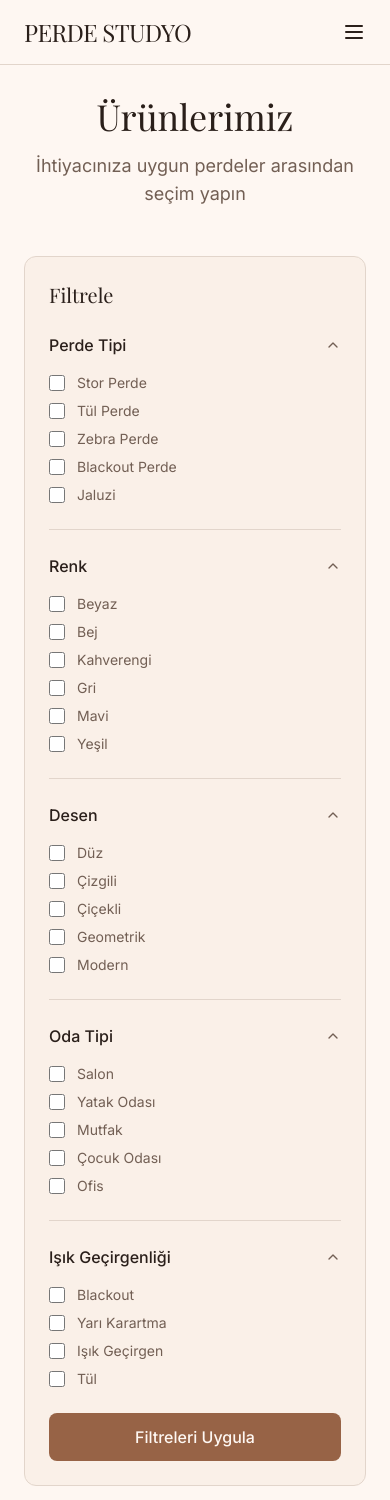
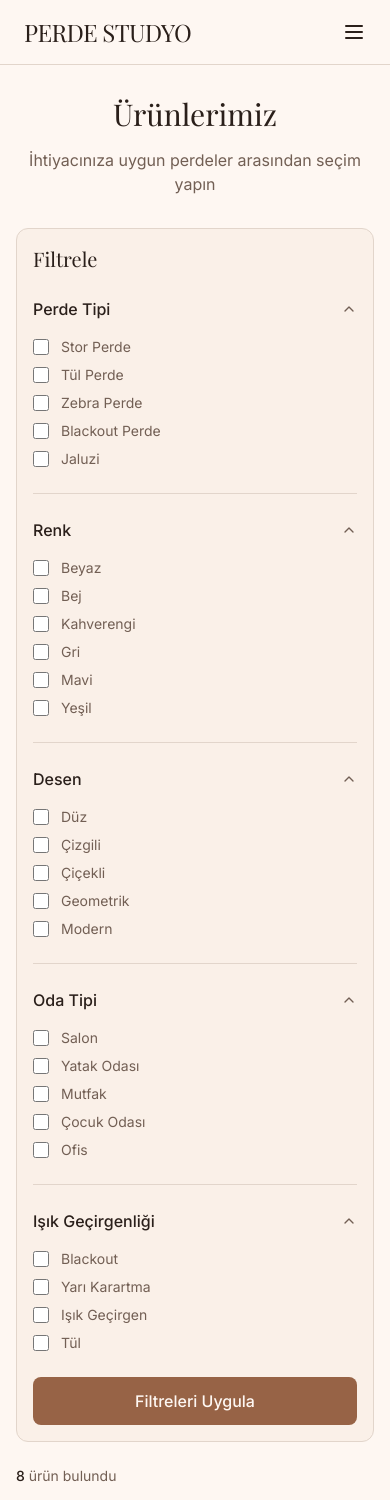
Before and after one commit to metehanelmas1/perdeci, a Next.js app: page /urunler in a window 390 px wide. Shown: the top 1500 px of the page. Built offline with nearby package versions, Linux system fonts and the light colour scheme; a web font is replaced by a local one.

Commit message:
Enhance product page layout and styling; adjust spacing, typography, and responsive design for better user experience

```diff
--- a/app/urunler/page.tsx
+++ b/app/urunler/page.tsx
@@ -13,15 +13,15 @@ export default function ProductsPage() {
     <>
       <Navbar />
       <main className="min-h-screen pt-24 pb-16 bg-background">
-        <div className="container mx-auto px-6">
-          <div className="text-center mb-12">
-            <h1 className="font-serif text-4xl md:text-5xl text-foreground mb-4">Ürünlerimiz</h1>
-            <p className="text-muted-foreground text-lg max-w-2xl mx-auto">
+        <div className="container mx-auto px-4 md:px-6">
+          <div className="text-center mb-8 md:mb-12">
+            <h1 className="font-serif text-3xl md:text-4xl lg:text-5xl text-foreground mb-4">Ürünlerimiz</h1>
+            <p className="text-muted-foreground text-base md:text-lg max-w-2xl mx-auto">
               İhtiyacınıza uygun perdeler arasından seçim yapın
             </p>
           </div>
 
-          <div className="grid lg:grid-cols-[280px_1fr] gap-8">
+          <div className="grid grid-cols-1 lg:grid-cols-[280px_1fr] gap-6 lg:gap-8">
             <ProductFilters />
             <ProductGrid />
           </div>
--- a/components/product-filters.tsx
+++ b/components/product-filters.tsx
@@ -39,7 +39,7 @@ export function ProductFilters() {
   ]
 
   return (
-    <aside className="bg-card border border-border rounded-xl p-6 h-fit sticky top-24">
+    <aside className="bg-card border border-border rounded-xl p-4 md:p-6 h-fit lg:sticky lg:top-24">
       <h2 className="font-serif text-xl text-foreground mb-6">Filtrele</h2>
 
       <div className="space-y-6">
--- a/components/product-grid.tsx
+++ b/components/product-grid.tsx
@@ -73,11 +73,11 @@ export function ProductGrid() {
 
   return (
     <div>
-      <div className="flex items-center justify-between mb-8">
-        <p className="text-muted-foreground">
+      <div className="flex flex-col sm:flex-row sm:items-center sm:justify-between gap-4 mb-6 md:mb-8">
+        <p className="text-muted-foreground text-sm md:text-base">
           <span className="text-foreground font-medium">{products.length}</span> ürün bulundu
         </p>
-        <select className="px-4 py-2 border border-border rounded-lg bg-card text-foreground focus:outline-none focus:ring-2 focus:ring-accent">
+        <select className="px-4 py-2 border border-border rounded-lg bg-card text-foreground text-sm md:text-base focus:outline-none focus:ring-2 focus:ring-accent w-full sm:w-auto">
           <option>Önerilen</option>
           <option>Fiyat: Düşükten Yükseğe</option>
           <option>Fiyat: Yüksekten Düşüğe</option>
@@ -85,7 +85,7 @@ export function ProductGrid() {
         </select>
       </div>
 
-      <div className="grid sm:grid-cols-2 lg:grid-cols-3 gap-6">
+      <div className="grid grid-cols-1 sm:grid-cols-2 lg:grid-cols-3 gap-4 md:gap-6">
         {products.map((product) => (
           <div
             key={product.id}
@@ -112,13 +112,12 @@ export function ProductGrid() {
               </button>
             </div>
 
-            <div className="p-5">
+            <div className="p-4 md:p-5">
               <p className="text-xs text-muted-foreground mb-2">{product.category}</p>
               <h3 className="font-medium text-foreground mb-3 group-hover:text-accent transition-colors">
                 {product.name}
               </h3>
               <div className="flex items-center justify-between">
-
                 <button className="text-sm text-accent hover:underline">Detayları Gör</button>
               </div>
             </div>
```
Also changed, not shown: 1 other file (tests, documents, lock files or other folders).
